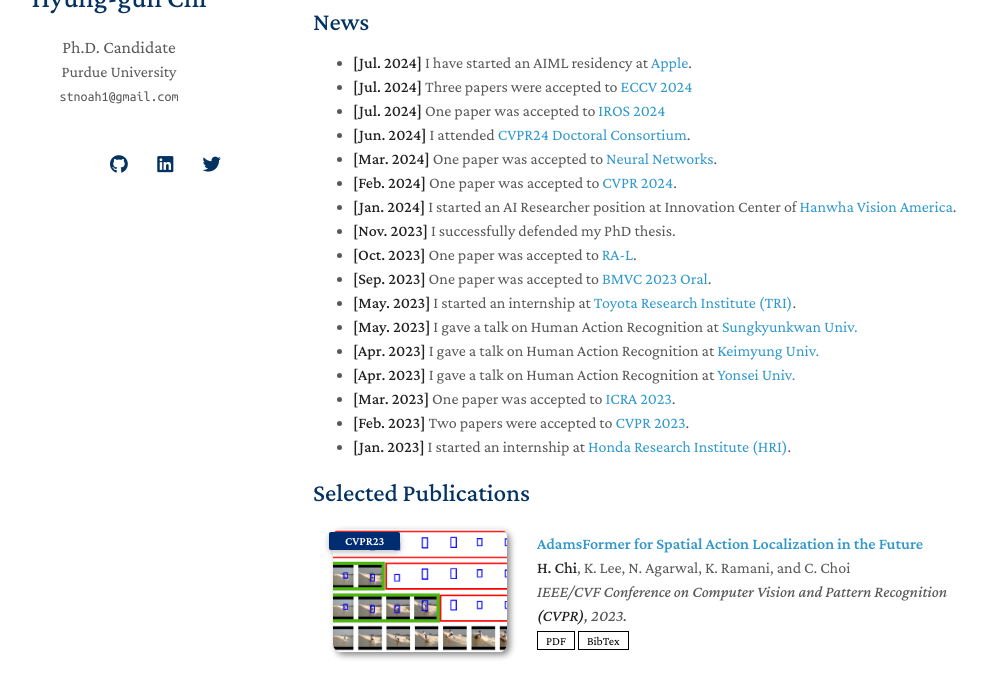
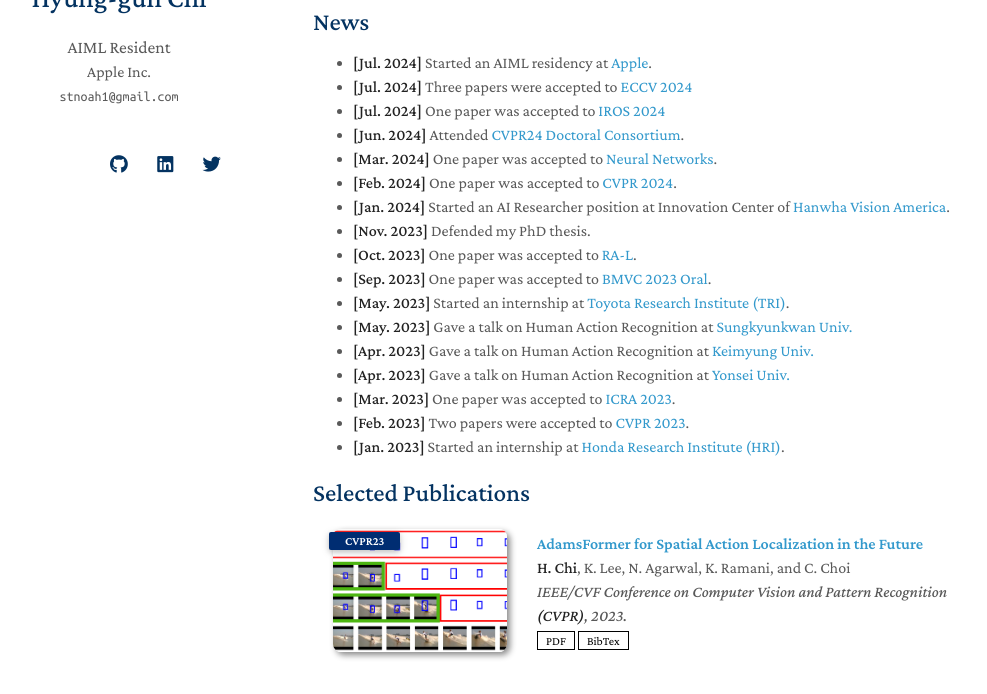
Before and after one commit to stnoah1/stnoah1.github.io, a Jekyll site: the page built from index.md, in a window 1280 px wide and 900 px high, scrolled down 265 px, cut to the strip 206-900 px from the top of the window. Shown: the whole strip, without its empty margins (157-1144 px from the left). Built offline with Jekyll 4.4.1, drawn with Linux system fonts in a browser that asks for light colours; nearby versions of some CDN libraries; a style sheet for code colours, icons or effects is not loaded; our own code applies the rules of GitHub Pages for plain Markdown files.

Commit message:
rebuilding site Thu Jul 18 19:32:00 PDT 2024

```diff
--- a/_config.yml
+++ b/_config.yml
@@ -1,7 +1,7 @@
 # Basic Information
 title: Hyung-gun Chi
-position: Ph.D. Candidate
-affiliation: Purdue University
+position: AIML Resident
+affiliation: Apple Inc.
 email: stnoah1@gmail.com
 
 # Search Engine Optimization (SEO)
--- a/index.md
+++ b/index.md
@@ -13,23 +13,23 @@ I am currently a Ph.D candidate in the Department of Electrical and Computer Eng
 
 ## News
 
-- **[Jul. 2024]** I have started an AIML residency at [Apple](https://machinelearning.apple.com).
+- **[Jul. 2024]** Started an AIML residency at [Apple](https://machinelearning.apple.com).
 - **[Jul. 2024]** Three papers were accepted to [ECCV 2024](https://eccv.ecva.net)
 - **[Jul. 2024]** One paper was accepted to [IROS 2024](https://iros2024-abudhabi.org)
-- **[Jun. 2024]** I attended [CVPR24 Doctoral Consortium](https://cvpr.thecvf.com/Conferences/2024/CallForDoctoralConsortium).
+- **[Jun. 2024]** Attended [CVPR24 Doctoral Consortium](https://cvpr.thecvf.com/Conferences/2024/CallForDoctoralConsortium).
 - **[Mar. 2024]** One paper was accepted to [Neural Networks](https://www.sciencedirect.com/journal/neural-networks).
 - **[Feb. 2024]** One paper was accepted to [CVPR 2024](https://cvpr.thecvf.com).
-- **[Jan. 2024]** I started an AI Researcher position at Innovation Center of [Hanwha Vision America](https://hanwhavisionamerica.com).
-- **[Nov. 2023]** I successfully defended my PhD thesis.
+- **[Jan. 2024]** Started an AI Researcher position at Innovation Center of [Hanwha Vision America](https://hanwhavisionamerica.com).
+- **[Nov. 2023]** Defended my PhD thesis.
 - **[Oct. 2023]** One paper was accepted to [RA-L](https://www.ieee-ras.org/publications/ra-l).
 - **[Sep. 2023]** One paper was accepted to [BMVC 2023 Oral](https://bmvc2023.org).
-- **[May. 2023]** I started an internship at [Toyota Research Institute (TRI)](https://www.tri.global).
-- **[May. 2023]** I gave a talk on Human Action Recognition at [Sungkyunkwan Univ.](https://www.skku.ac.kr)
-- **[Apr. 2023]** I gave a talk on Human Action Recognition at [Keimyung Univ.](https://www.kmu.ac.kr)
-- **[Apr. 2023]** I gave a talk on Human Action Recognition at [Yonsei Univ.](https://www.yonsei.ac.kr)
+- **[May. 2023]** Started an internship at [Toyota Research Institute (TRI)](https://www.tri.global).
+- **[May. 2023]** Gave a talk on Human Action Recognition at [Sungkyunkwan Univ.](https://www.skku.ac.kr)
+- **[Apr. 2023]** Gave a talk on Human Action Recognition at [Keimyung Univ.](https://www.kmu.ac.kr)
+- **[Apr. 2023]** Gave a talk on Human Action Recognition at [Yonsei Univ.](https://www.yonsei.ac.kr)
 - **[Mar. 2023]** One paper was accepted to [ICRA 2023](https://www.icra2023.org).
 - **[Feb. 2023]** Two papers were accepted to [CVPR 2023](https://cvpr2023.thecvf.com).
-- **[Jan. 2023]** I started an internship at [Honda Research Institute (HRI)](https://usa.honda-ri.com).
+- **[Jan. 2023]** Started an internship at [Honda Research Institute (HRI)](https://usa.honda-ri.com).
 
 {% include_relative _includes/publications.md %}
 
```
